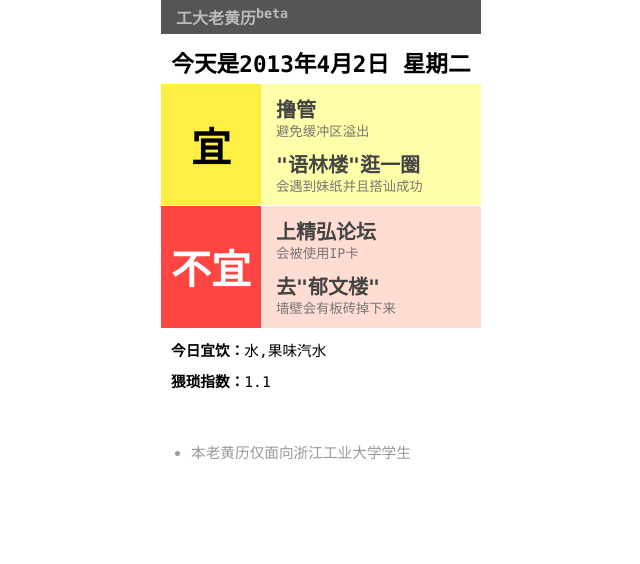
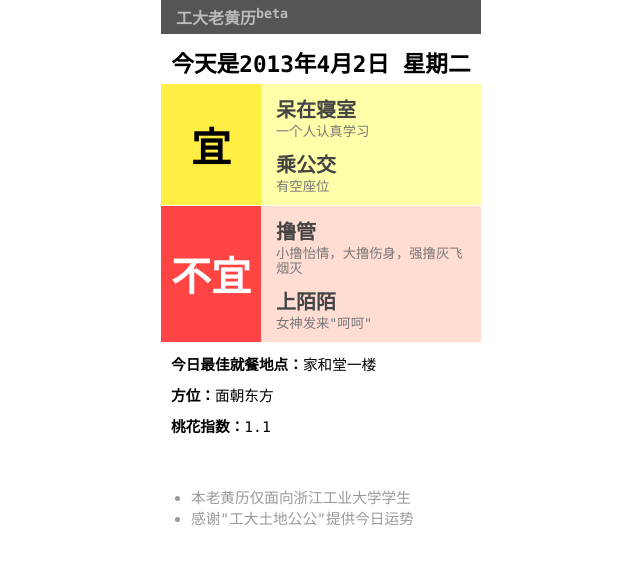
Before and after one commit to suziewong/zjutcal, a plain HTML site: page index.html in a window 1280 px wide. Shown: the whole page, without its empty margins (319-959 px from the left). Drawn offline with Linux system fonts and the light colour scheme.

Commit message:
add some information

```diff
--- a/index.html
+++ b/index.html
@@ -42,14 +42,18 @@
 			</div>
 			<div class="split"></div>
 			<div class="line-tip">
-				<strong>今日宜饮：</strong><span class="drink_value"></span>
+				<strong>今日最佳就餐地点：</strong><span class="eatplace_value"></span>
 			</div>
 			<div class="line-tip">
-				<strong>猥琐指数：</strong><span class="diaosi_value"></span>
+				<strong>方位：</strong><span class="directions_value"></span>
+			</div>
+			<div class="line-tip">
+				<strong>桃花指数：</strong><span class="taohua_value"></span>
 			</div>
 			<div class="comment">
 				<ul>
 					<li>本老黄历仅面向浙江工业大学学生</li>
+					<li>感谢"工大土地公公"提供今日运势</li>
 				</ul>
 			</div>
 		</div>
--- a/my.js
+++ b/my.js
@@ -18,41 +18,52 @@ function random(dayseed, indexseed) {
 
 var today = new Date();
 var iday = today.getFullYear() * 10000 + (today.getMonth() + 1) * 100 + today.getDate();
-//var iday = 20130403;
+//iday = 20130403;
 
 var weeks = ["日","一","二","三","四","五","六"];
 var directions = ["北方","东北方","东方","东南方","南方","西南方","西方","西北方"];
 var activities = [
-	{name:"今天去\"%m\"吃饭", good:"对面做过来一个漂亮妹纸",bad:"可能会吃出虫子"},
+	{name:"今天去\"%m\"吃饭", good:"会有桃花运",bad:"可能会吃出虫子"},
 	{name:"在妹子面前吹牛", good:"改善你矮穷挫的形象",bad:"会被识破"},
 	{name:"呆在寝室", good:"一个人认真学习",bad:"寝室空气质量极差"},
-	{name:"背单词", good:"这次六级肯定过",bad:"背完50个忘了40个"},
+	{name:"背单词", good:"这次六级肯定过",bad:"背完50个忘了45个"},
 	{name:"撸管", good:"避免缓冲区溢出",bad:"小撸怡情，大撸伤身，强撸灰飞烟灭"},
 	{name:"打DOTA", good:"天梯5000分不是梦",bad:"你会遇到猪一样的队友"},
-	{name:"浏览成人网站", good:"重拾对生活的信心",bad:"你会心神不宁"},
-	{name:"翘课", good:"老师不会点名",bad:"教务处今天会点名"},
-	{name:"刷人人", good:"看看今天同学的囧事",bad:"刷着刷着成了板砖"},
+	{name:"低头走路", good:"可能会捡到钱",bad:"被自行车撞"},
+	{name:"翘课", good:"老师不会点名",bad:"纪检部今天会点名"},
+	{name:"做作业", good:"做的每个都对",bad:"做一个做错一个"},
+	{name:"上课打瞌睡", good:"老师今天讲的都是废话",bad:"被老师叫起来回答问题"},
+	{name:"乘电梯", good:"上课不会迟到",bad:"电梯里面有人放屁"},
+	{name:"去操场运动", good:"可以吸引异性",bad:"可能会受伤"},
+	{name:"乘公交", good:"有空座位",bad:"人挤人挤死人"},
+	{name:"晒被子", good:"天气一直很晴朗",bad:"被子会掉到一楼"},
 	{name:"上精弘论坛", good:"水水更健康",bad:"会被使用IP卡"},
+	{name:"打扫寝室卫生", good:"寝室卫生检查得优秀",bad:"拖地会不小心摔倒"},
 	{name:"上陌陌", good:"女神会有回复",bad:"女神发来\"呵呵\""},
-	{name:"\"%r\"逛一圈", good:"会遇到妹纸并且搭讪成功",bad:"会踩到狗屎"},
-	{name:"去\"%b\"", good:"遇到漂亮妹纸",bad:"墙壁会有板砖掉下来"},
+	{name:"去\"%r\"走一遭", good:"会遇到妹纸并且搭讪成功",bad:"会踩到狗屎"},
+	{name:"去\"%b\"上课", good:"遇到心动的人",bad:"墙壁会有板砖掉下来"},
 	{name:"去图书馆", good:"一口气把作业做完啦",bad:"到门口发现校园卡没带"}
 ];
 
 var specials = [
-	{date:20130221, type:'good', name:'防核演习', description:'万一哪个疯子丢颗核弹过来...'}
+	{date:20130404, type:'good', name:'扫墓', description:'清明节去祭奠祖宗吧'},
+	{date:20130404, type:'bad', name:'生火', description:'清明扫墓，小心火烛'},
+	{date:20130501, type:'good', name:'打扫寝室卫生', description:'劳动人民最伟大'},
+	{date:20130501, type:'bad', name:'吃了就睡', description:'以好逸恶劳为耻'},
+	{date:20130601, type:'good', name:'卖萌', description:'你还是个孩子O(∩_∩)O'},
+	{date:20130601, type:'bad', name:'欺负小朋友', description:'六一节还欺负啊~'}
 ];
 
-var buildings = ["博易楼","广知楼","建行楼","郁文楼","语林楼","仁和楼","畅远楼","理学楼"];
+var buildings = ["博易楼","广知楼","建行楼","郁文楼","语林楼","仁和楼","畅远楼","理学楼","法学楼"];
 
-var roads = ["广知楼","建行楼","郁文楼","语林楼","畅远楼","建行楼","理学楼","支干路"];
+var roads = ["乌溪江路","支干路","次支干路","后山那条路"];
 
-var messhall = ["养贤府","家和堂","钉子户","后山","垃圾街","科院"];
+var messhall = ["养贤府","家和堂一楼","家和堂二楼","家和堂三楼","钉子户","后山","垃圾街","美食广场","家和堂西点部","学校对面"];
 
-var tools = ["Eclipse写程序", "MSOffice写文档", "记事本写程序", "Windows8", "Linux", "MacOS", "IE", "Android设备", "iOS设备"];
+//var tools = ["Eclipse写程序", "MSOffice写文档", "记事本写程序", "Windows8", "Linux", "MacOS", "IE", "Android设备", "iOS设备"];
 
 
-var drinks = ["水","茶","红茶","绿茶","咖啡","奶茶","可乐","牛奶","豆奶","果汁","果味汽水","苏打水","运动饮料","酸奶","酒"];
+//var drinks = ["水","茶","红茶","绿茶","咖啡","奶茶","可乐","牛奶","豆奶","果汁","果味汽水","苏打水","运动饮料","酸奶","酒"];
 
 function getTodayString() {
 	return "今天是" + today.getFullYear() + "年" + (today.getMonth() + 1) + "月" + today.getDate() + "日 星期" + weeks[today.getDay()];
@@ -62,10 +73,11 @@ function getTodayString() {
 function pickTodaysLuck() {
 	var numGood = random(iday, 98) % 3 + 2;
 	var numBad = random(iday, 88) % 3 + 2;
-	var eventArr = pickRandomActivity(numGood + numBad);
+	var num = numBad+ numGood;
+	var eventArr = pickRandomActivity(num);
 
 	var specialSize = pickSpecials();
-    var num=numBad+ numGood;
+
     console.log(num);
 	for (var i = 0; i < num/2; i++) {
 		addToGood(eventArr[2*i]);
@@ -157,7 +169,9 @@ function addToBad(event) {
 
 $(function(){
 	$('.date').html(getTodayString());
-	$('.drink_value').html(pickRandom(drinks,2).join());
-	$('.diaosi_value').html(random(iday, 7) % 50 / 10.0);
+	$('.eatplace_value').html(messhall[random(iday, 12) % messhall.length]);
+	$('.directions_value').html("面朝"+directions[random(iday, 10) % directions.length]);
+	//$('.drink_value').html(pickRandom(drinks,2).join());
+	$('.taohua_value').html(random(iday, 7) % 50 / 10.0);
 	pickTodaysLuck();
 });
```
